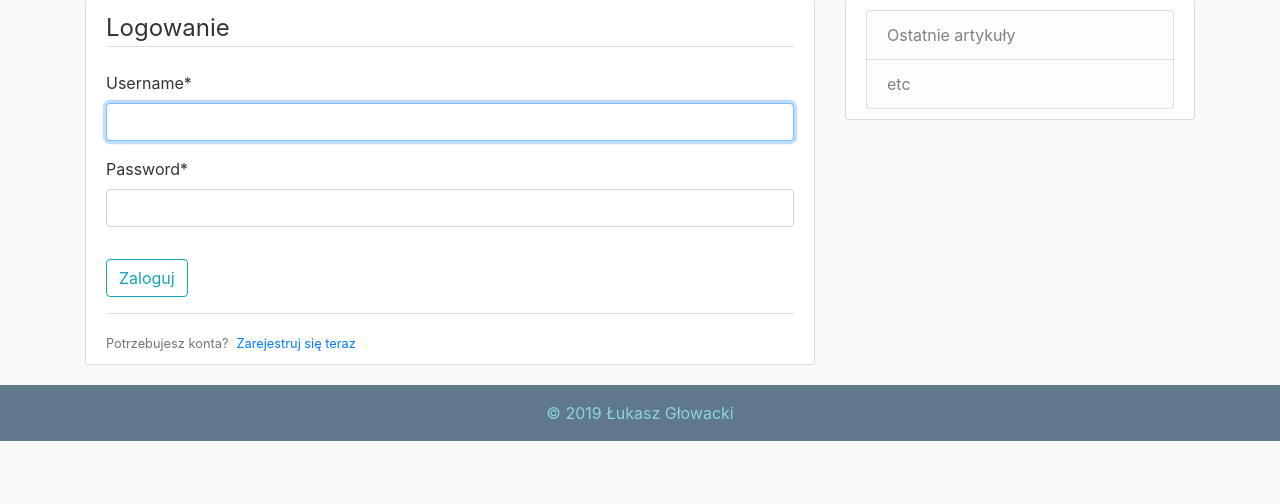
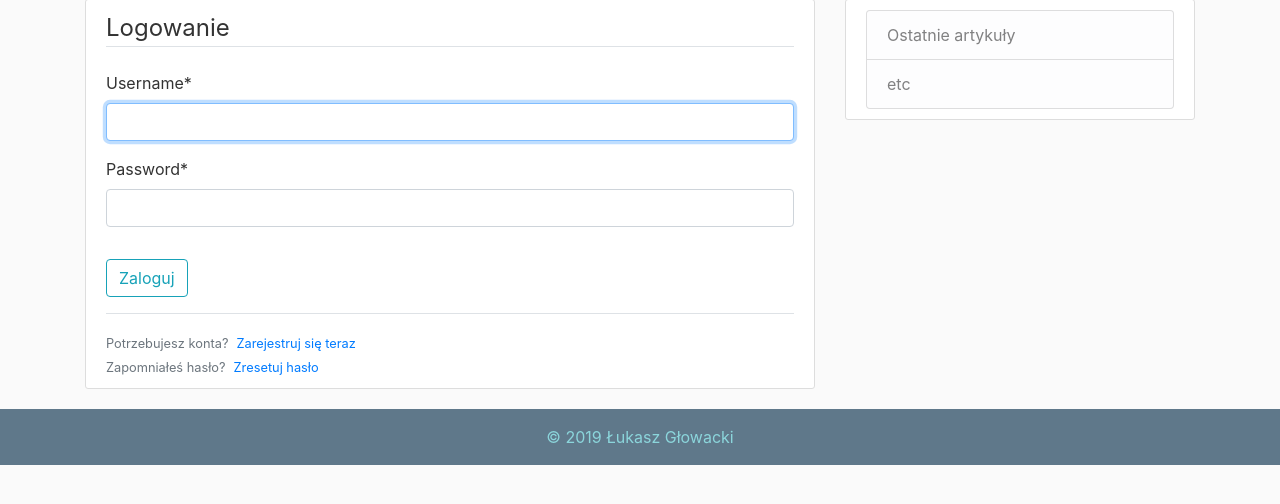
Before and after one commit to gitlukaszglowacki/blog-django, a Django app: page /login/ in a window 1280 px wide. Shown: the part 81-585 px from the top of the page. Run offline with Django 3.2, Linux system fonts and the light colour scheme; some libraries are stand-ins or nearby versions.

Commit message:
Password reset

```diff
--- a/users/templates/users/login.html
+++ b/users/templates/users/login.html
@@ -16,5 +16,9 @@
 			<small class="text-muted">Potrzebujesz konta?<a class="ml-2" href="{% url 'register' %}">Zarejestruj się teraz</a>
 			</small>
 		</div>
+		<div>
+			<small class="text-muted">Zapomniałeś hasło?<a class="ml-2" href="{% url 'password_reset' %}">Zresetuj hasło</a>
+			</small>
+		</div>
 	</div>
 {% endblock content %}
```
